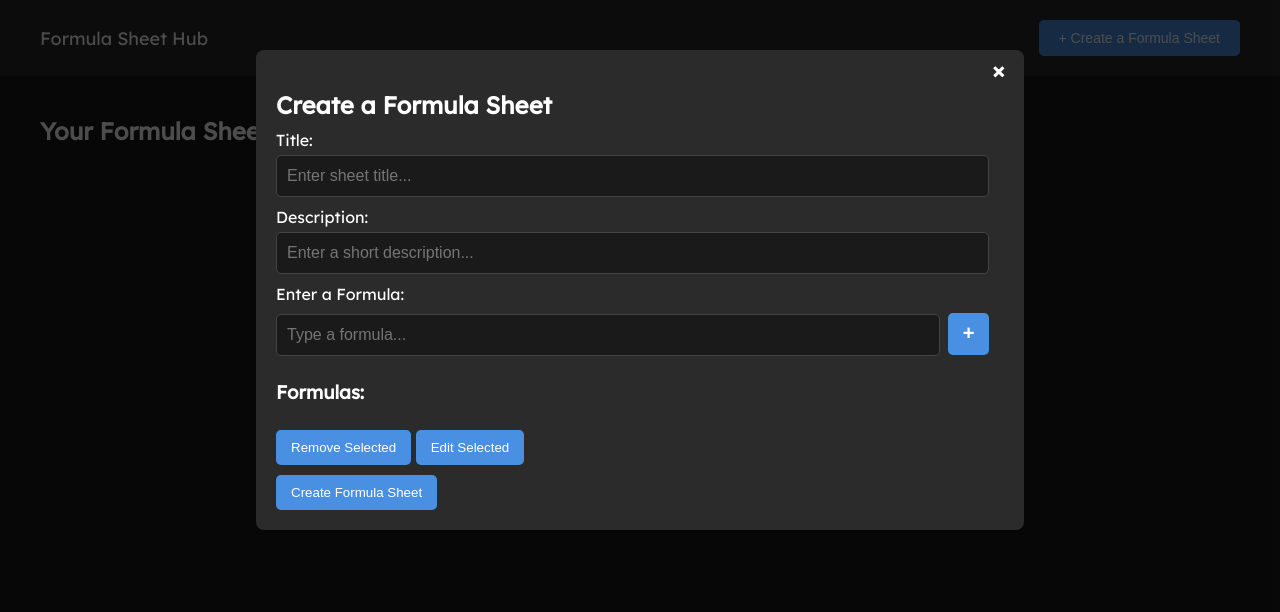
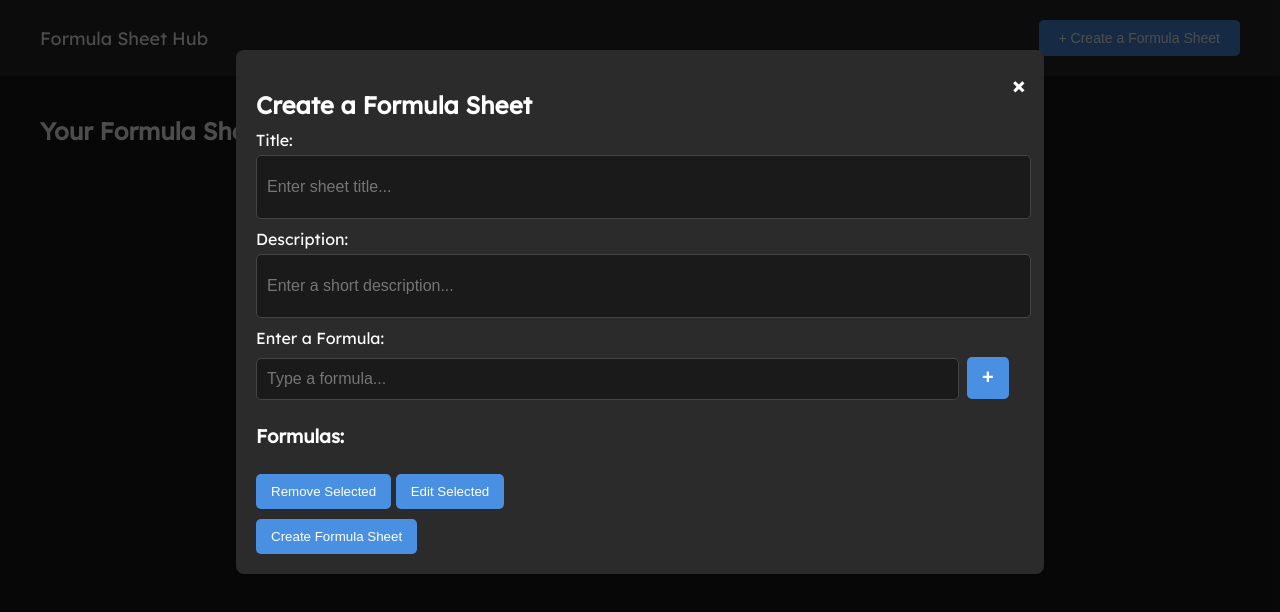
Before and after one commit to Betts6430/formula-sheet-hub, a plain HTML site: page index.html in a window 1280 px wide. Both pictures are taken after a click on the button "+ Create a Formula Sheet". Drawn offline with Linux system fonts and the light colour scheme.

Commit message:
Revert "Merge branch 'main' of https://github.com/Betts6430/formula-sheet-hub"
This reverts commit 120485924c672b1fecb03971d69c9d3f60c1324a, reversing
changes made to 2865e07f539f02e9dd690b82f93212fed08d7bf5.

```diff
--- a/styles.css
+++ b/styles.css
@@ -27,7 +27,6 @@ body {
     border-radius: 5px;
     font-size: 14px;
     cursor: pointer;
-    transition: background-color 0.2s ease;
   }
 
   .create-btn:hover {
@@ -57,7 +56,6 @@ body {
     font-size: 16px;
     border-radius: 0 5px 5px 0;
     cursor: pointer;
-    transition: background-color 0.2s ease;
   }
 
   .search-btn:hover {
@@ -152,7 +150,6 @@ body {
   }
 
   .modal-content {
-    position: relative;
     background-color: #2b2b2b;
     margin: 50px auto;
     padding: 20px;
@@ -160,28 +157,12 @@ body {
     width: 60%;
     color: #ffffff;
     box-shadow: 0px 4px 8px rgba(0, 0, 0, 0.2);
-    max-height: 80vh; /* Limit modal height to 80% of the viewport */
-    overflow-y: scroll; /* Enable vertical scroll */
-    box-sizing: border-box;
-  }
-
-  /* Hide scrollbar (Webkit-based browsers) */
-  .modal-content::-webkit-scrollbar {
-    display: none;
-  }
-
-  /* Hide scrollbar for other browsers (Firefox) */
-  .modal-content {
-    scrollbar-width: none;
   }
 
   .close-btn {
-    position: absolute;
-    top: 5px;
-    right: 20px;
+    float: right;
     font-size: 24px;
     font-weight: bold;
-    color: white;
     cursor: pointer;
     z-index: 10;
     transition: #f04a4a 0.2s ease;
@@ -209,8 +190,7 @@ body {
     border: 1px solid #444;
     border-radius: 5px;
     background-color: #1a1a1a;
-    color: white;
-    box-sizing: border-box;
+    color: #ffffff;
   }
 
   .modal button {
@@ -221,7 +201,6 @@ body {
     border-radius: 5px;
     cursor: pointer;
     margin-top: 10px;
-    transition: background-color 0.2s ease;
   }
 
   .modal button:hover {
```
Also changed, not shown: test_input.json (deleted, +0 -9 lines).
